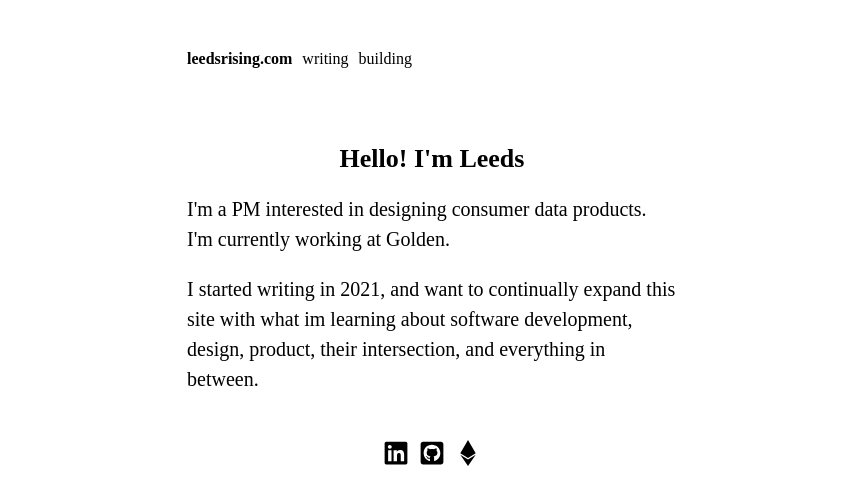
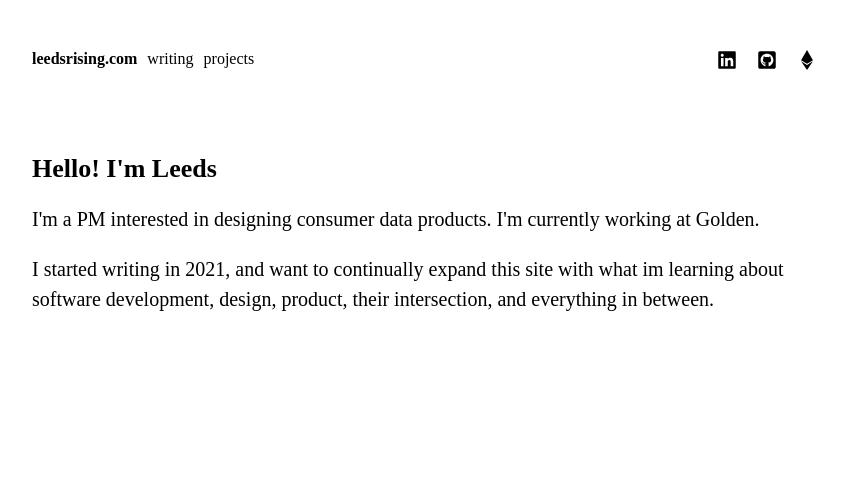
Before and after one commit to leedsrising/personal-website, a React (Create React App) app: page / in a window 1280 px wide. Shown: the top 504 px of the page, without its empty margins (208-1052 px from the left). Built offline with nearby package versions, Linux system fonts and the light colour scheme; the HTML template or start-up script is replaced by a standard one.

Commit message:
:sparkles: right aline home page icons

```diff
--- a/src/App.css
+++ b/src/App.css
@@ -5,17 +5,38 @@
   color: black;
 }
 
-.App {
-  width: 980px;
-  text-align: center;
+.Home {
+  width: 800px;
   margin: 0px auto;
   position: relative
+}
+
+.Home-header {
+  min-height: 100vh;
+  display: flex;
+  flex-direction: column;
+  align-items: top;
+  justify-content: top;
+  padding-top: 50px;
+  font-size: calc(10px + 2vmin);
+  color: #f5f5f5;
 }
 
 /* /home */
 
 .topnav {
-  padding-top: 50px
+  width: 800px;
+  margin: 0px auto;
+  padding-top: 50px;
+  display: inline-block;
+}
+
+.topnav-left {
+  float: left
+}
+
+.topnav-right {
+  float: right
 }
 
 .homelink {
@@ -53,7 +74,6 @@
 /* /home */
 
 .description-div {
-  width: 50%;
   text-align: left;
   margin: 0 auto;
   overflow:hidden;
@@ -66,16 +86,7 @@
   line-height: 1.5;
 }
 
-.App-header {
-  min-height: 100vh;
-  display: flex;
-  flex-direction: column;
-  align-items: top;
-  justify-content: top;
-  padding-top: 50px;
-  font-size: calc(10px + 2vmin);
-  color: white;
-}
+
 
 @keyframes App-logo-spin {
   from {
@@ -88,9 +99,14 @@
 
 /* font awesome */
 
-.fa-linkedin {
+.fa-icon {
+  width: 20px;
+  height: 20px;
   padding-left:5px;
   padding-right:5px;
+}
+
+.fa-linkedin {
   color: #f8f6f6;
 }
 .fa-linkedin:hover {
@@ -98,8 +114,6 @@
 }
 
 .fa-github {
-  padding-left:5px;
-  padding-right:5px;
   color: #f8f6f6;
 }
 .fa-github:hover {
@@ -107,8 +121,6 @@
 }
 
 .fa-ethereum {
-  padding-left:5px;
-  padding-right:5px;
   color: #f8f6f6;
 }
 .fa-ethereum:hover {
--- a/src/App.js
+++ b/src/App.js
@@ -4,27 +4,33 @@ import React from "react";
 import {
   FaLinkedin,
   FaGithubSquare,
-  FaEthereum,
-  FaGem,
-  FaHeart
+  FaEthereum
 } from "react-icons/fa";
 
-import { ProSidebar, Menu, MenuItem, SubMenu } from 'react-pro-sidebar';
 import 'react-pro-sidebar/dist/css/styles.css';
 
 function TopNav() {
-
+  return (
+    <div class="topnav">
+      <div class="topnav-left">
+        <a href="#home" class="homelink"><b>leedsrising.com</b></a>
+        <a href="#writing">writing</a>
+        <a href="#projects">projects</a>
+      </div>
+      <div class="topnav-right">
+        <a href="https://www.linkedin.com/in/leedsrising/"><FaLinkedin class="fa-linkedin fa-icon"/></a>
+        <a href="https://github.com/leedsrising"><FaGithubSquare class="fa-github fa-icon"/></a>
+        <a href="https://etherscan.com/address/0xce2772143637052abddcad413826c736fc5c03ee"><FaEthereum class="fa-ethereum fa-icon"/></a>
+      </div>
+    </div>
+  )
 }
 
-function App() {
+function Home() {
   return (
-    <div className="App">
-      <div class="description-div topnav">
-        <a href="#home" class="homelink"><b>leedsrising.com</b></a>
-        <a href="#news">writing</a>
-        <a href="#about">building</a>
-      </div>
-      <header className="App-header">
+    <div class="Home">
+      <TopNav/>
+      <header className="Home Home-header">
         <p>
           <div><b>Hello! I'm Leeds</b></div>
           <div class="description-div description-text">
@@ -32,14 +38,9 @@ function App() {
             <p class="description-text">I started writing in 2021, and want to continually expand this site with what im learning about software development, design, product, their intersection, and everything in between.</p>
           </div>
         </p>
-        <div>
-          <a href="https://www.linkedin.com/in/leedsrising/"><FaLinkedin class="fa-linkedin"/></a>
-          <a href="https://github.com/leedsrising"><FaGithubSquare class="fa-github"/></a>
-          <a href="https://etherscan.com/address/0xce2772143637052abddcad413826c736fc5c03ee"><FaEthereum class="fa-ethereum"/></a>
-        </div>
       </header>
     </div>
     );
 }
 
-export default App;
+export default Home;
--- a/src/index.js
+++ b/src/index.js
@@ -16,7 +16,6 @@ ReactDOM.render(
   <BrowserRouter>
     <Routes>
         <Route path="/" element={<App />} />
-        <Route path="about" element={<About />} />
         <Route path="work" element={<Work />} />
         <Route path="writing" element={<Writing />} />
     </Routes>
```
